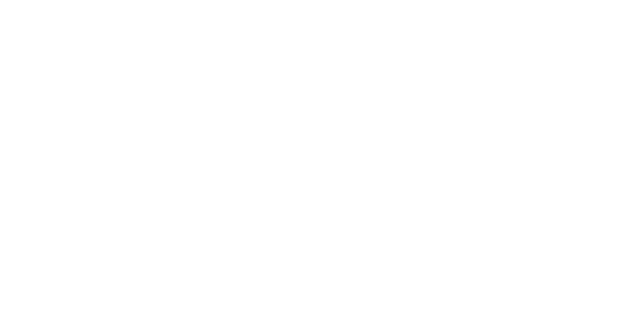
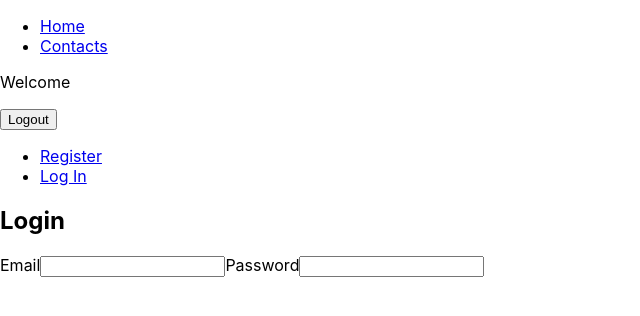
Before and after one commit to AndreyTarkaniy/goit-react-hw-08-phonebook, a React (Create React App) app: page /goit-react-hw-08-phonebook/login in a window 1280 px wide. Before the commit this address had no page. Shown: the top 316 px of the page, without its empty margins (0-640 px from the left). Built offline with nearby package versions, Linux system fonts and the light colour scheme.

Commit message:
add route to login element

```diff
--- a/src/components/App.jsx
+++ b/src/components/App.jsx
@@ -10,6 +10,7 @@
 import { Layout } from './Layout';
 import Home from 'pages/Home';
 import { Register } from 'pages/Register';
+import { Login } from 'pages/Login';
 
 export const App = () => {
   // const { isLoading, error } = useContacts();
@@ -24,6 +25,7 @@
       <Route path="/" element={<Layout />}>
         <Route index element={<Home />} />
         <Route path="/register" element={<Register />} />
+        <Route path="/login" element={<Login />} />
       </Route>
     </Routes>
   );
--- a/src/components/AuthNav/AuthNav.jsx
+++ b/src/components/AuthNav/AuthNav.jsx
@@ -3,8 +3,14 @@
 export const AuthNav = () => {
   return (
     <div>
-      <NavLink to="/register">Register</NavLink>
-      <NavLink to="/login">Log In</NavLink>
+      <ul>
+        <li>
+          <NavLink to="/register">Register</NavLink>
+        </li>
+        <li>
+          <NavLink to="/login">Log In</NavLink>
+        </li>
+      </ul>
     </div>
   );
 };
--- a/src/components/LoginForm/LoginForm.jsx
+++ b/src/components/LoginForm/LoginForm.jsx
@@ -0,0 +1,16 @@
+export const LoginForm = () => {
+  return (
+    <div>
+      <form action="">
+        <label>
+          Email
+          <input type="email" name="email" />
+        </label>
+        <label>
+          Password
+          <input type="password" name="password" />
+        </label>
+      </form>
+    </div>
+  );
+};
--- a/src/pages/Login.js
+++ b/src/pages/Login.js
@@ -0,0 +1,10 @@
+import { LoginForm } from 'components/LoginForm/LoginForm';
+
+export const Login = () => {
+  return (
+    <div>
+      <h2>Login</h2>
+      <LoginForm />
+    </div>
+  );
+};
```
